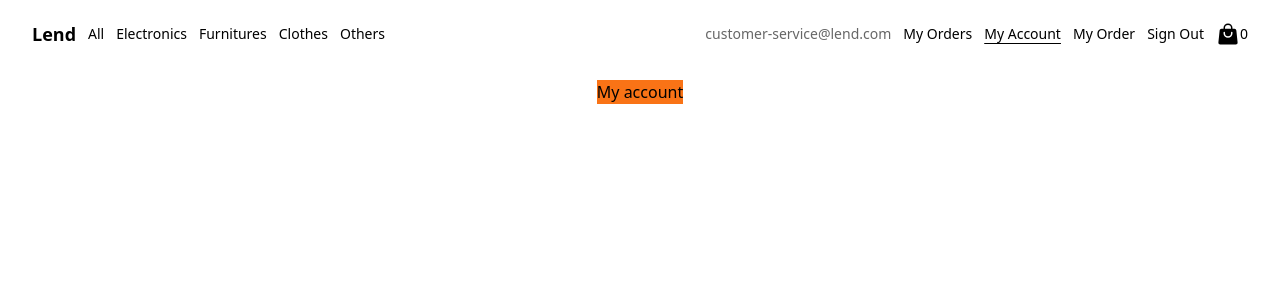
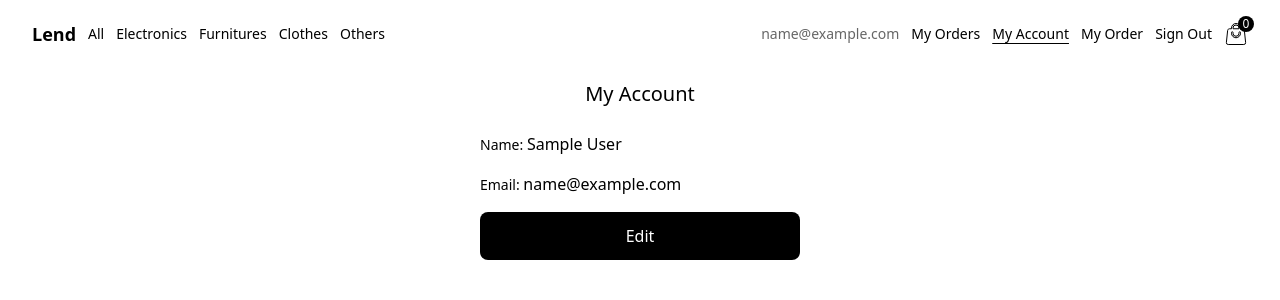
Before and after one commit to lsotoj/Presta-Tool-Store, a React (Vite) app: page /my-account in a window 1280 px wide. Shown: the top 300 px of the page. Built offline with nearby package versions, Linux system fonts and the light colour scheme; no server answers; sample sign-in values are in the browser's storage.

Commit message:
Prtect routes, add admin account page, solve some issues

```diff
--- a/src/Components/Card/index.jsx
+++ b/src/Components/Card/index.jsx
@@ -54,7 +54,7 @@ const Card = (data) => {
                 {renderIcon(data.data.id)}
 
             </figure>
-            <p className="flex justify-between">
+            <p className="flex justify-between items-center">
                 <span className="text-sm font-light">{data.data.title}</span>
                 <span className="text-lg font-medium ">
                     {" "}
--- a/src/Components/Navbar/index.jsx
+++ b/src/Components/Navbar/index.jsx
@@ -3,6 +3,7 @@ import { ShoppingBagIcon } from "@heroicons/react/24/solid";
 import React, { useContext } from "react";
 import { NavLink } from "react-router-dom";
 import { ShoppingCartContext } from "../../context";
+import ShoppingCart from "../ShoppingCart";
 
 const NavBar = () => {
     const activeStyle = "underline underline-offset-4";
@@ -32,7 +33,7 @@ const NavBar = () => {
         if (hasUserAnAccount && !isUserSignOut) {
             return (
                 <>
-                    <li className="text-black/60">customer-service@lend.com</li>
+                    <li className="text-black/60">{parsedAccount?.email}</li>
                     <li>
                         <NavLink
                             to="/my-orders"
@@ -76,14 +77,14 @@ const NavBar = () => {
                         className={({ isActive }) => isActive ? activeStyle : undefined}
                         onClick={() => handleSignOut()}
                     >
-                        Sign Out
+                        Sign In
                     </NavLink>
                 </li>
             )
         }
     }
     return (
-        <nav className="flex justify-between items-center fixed top-0 z-10 w-full py-5 px-8 text-sm font-light">
+        <nav className="flex justify-between items-center fixed top-0 z-10 w-full py-5 px-8 text-sm font-light bg-white">
             <ul className="flex items-center gap-3">
                 <li className="font-semibold text-lg">
                     <NavLink to={isUserSignOut ? '/sign-in' : '/'}>Lend</NavLink>
@@ -138,10 +139,7 @@ const NavBar = () => {
             <ul className="flex items-center gap-3">
                 {renderView()}
                 <li className="flex items-center">
-                    <ShoppingBagIcon className="w-6 h-6" />
-                    <div>
-                        {context.cartProducts.length}
-                    </div>
+                    <ShoppingCart />
                 </li>
             </ul>
         </nav>
--- /dev/null
+++ b/src/Components/ShoppingCart/index.jsx
@@ -0,0 +1,22 @@
+import { useContext } from 'react';
+import { ShoppingBagIcon } from '@heroicons/react/24/solid';
+import { ShoppingCartContext } from '../../context';
+
+const ShoppingCart = () => {
+	const context = useContext(ShoppingCartContext)
+
+	const openCheckoutSideMenu = () => {
+		context.openCheckoutSideMenu()
+		context.closeProductDetail()
+	}
+	return (
+		<div className='relative flex gap-0.5 items-center ' onClick={() => openCheckoutSideMenu()}>
+			<ShoppingBagIcon className='w-6 h-6 fill-none stroke-black cursor-pointer' />
+			<div className='absolute bottom-3.5 left-3.5 flex justify-center items-center rounded-full bg-black w-4 h-4 text-xs text-white'>
+				{context.cartProducts.length}
+			</div>
+		</div>
+	)
+}
+
+export default ShoppingCart
--- a/src/Pages/MyAccount/index.jsx
+++ b/src/Pages/MyAccount/index.jsx
@@ -1,9 +1,93 @@
+import { useContext, useRef, useState } from "react";
+import { ShoppingCartContext } from "../../context";
 import Layout from "../../Components/Layout";
 
 function MyAccount() {
+  const context = useContext(ShoppingCartContext);
+  const [view, setView] = useState('user-info');
+  const account = localStorage.getItem('account');
+  const parsedAccount = JSON.parse(account);
+  const form = useRef(null)
+
+  const editAccount = () => {
+    const formData = new FormData(form.current)
+    const data = {
+      name: formData.get('name'),
+      email: formData.get('email'),
+      password: formData.get('password'),
+    }
+    const stringfiedAccount = JSON.stringify(data)
+    localStorage.setItem('account', stringfiedAccount)
+    context.setAccount(data)
+  }
+  const renderUserInfo = () => {
+    return (
+      <div className='flex flex-col gap-4 w-80 '>
+        <p>
+          <span className='font-light text-sm'>Name: </span>
+          <span>{parsedAccount.name}</span>
+        </p>
+        <p>
+          <span className='font-light text-sm'>Email: </span>
+          <span>{parsedAccount.email}</span>
+        </p>
+        <button
+          className=' bg-black text-white w-full rounded-lg py-3 '
+          onClick={() => setView('edit-user-info')}>
+          Edit
+        </button>
+      </div>
+    )
+  }
+  const renderEditUserInfo = () => {
+    return (
+      <form ref={form} className='flex flex-col gap-4 w-80 '>
+        <div className='flex flex-col gap-1 '>
+          <label htmlFor='name' className='font-light text-sm'>Your Name:</label>
+          <input
+            type='text'
+            id='name'
+            name='name'
+            defaultValue={parsedAccount.name}
+            placeholder='Peter'
+            className='rounded-lg border border-black placeholder:font-light placeholder:text-sm placeholder:text-black/60 focus:outline-none py-2 px-4 '
+          />
+        </div>
+        <div className='flex flex-col gap-1 '>
+          <label htmlFor='name' className='font-light text-sm'>Your Email:</label>
+          <input
+            type='text'
+            id='email'
+            name='email'
+            defaultValue={parsedAccount.email}
+            placeholder='hi@hello.com'
+            className='rounded-lg border border-black placeholder:font-light placeholder:text-sm placeholder:text-black/60 focus:outline-none py-2 px-4 '
+          />
+        </div>
+        <div className='flex flex-col gap-1 '>
+          <label htmlFor='name' className='font-light text-sm'>Your Password:</label>
+          <input
+            type='password'
+            id='password'
+            name='password'
+            defaultValue={parsedAccount.password}
+            placeholder='********'
+            className='rounded-lg border border-black placeholder:font-light placeholder:text-sm placeholder:text-black/60 focus:outline-none py-2 px-4 '
+          />
+        </div>
+        <button className=' bg-black text-white w-full rounded-lg py-3 '
+          onClick={() => { setView('user-info'), editAccount() }}>
+          Edit
+        </button>
+      </form>
+    )
+  }
+  const renderView = () => view === 'edit-user-info' ? renderEditUserInfo() : renderUserInfo();
+
   return (
     <Layout>
-      <div className="bg-orange-500">My account</div>
+      <h1 className='font-medium text-xl text-center mb-6 w-80 '>My Account</h1>
+      {renderView()}
     </Layout>
   );
 }
```
